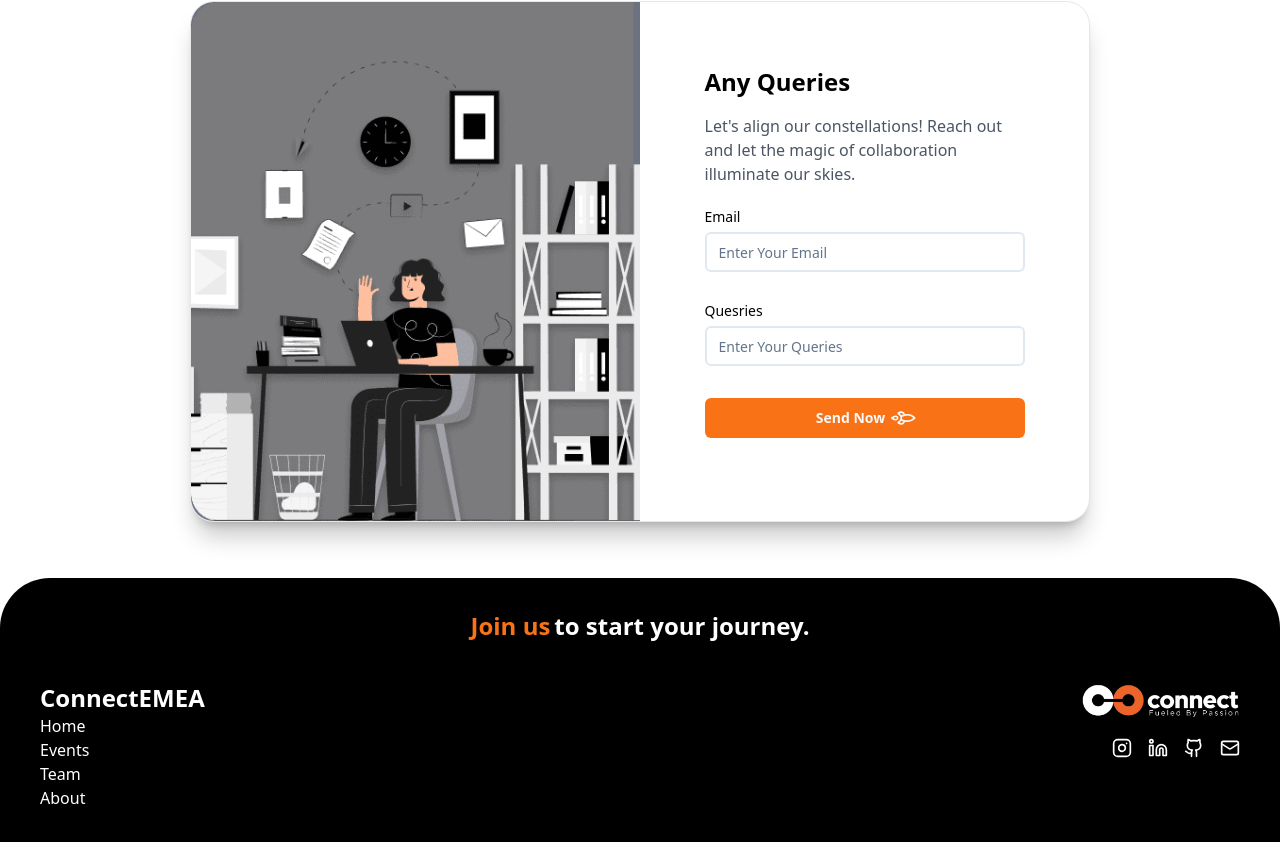
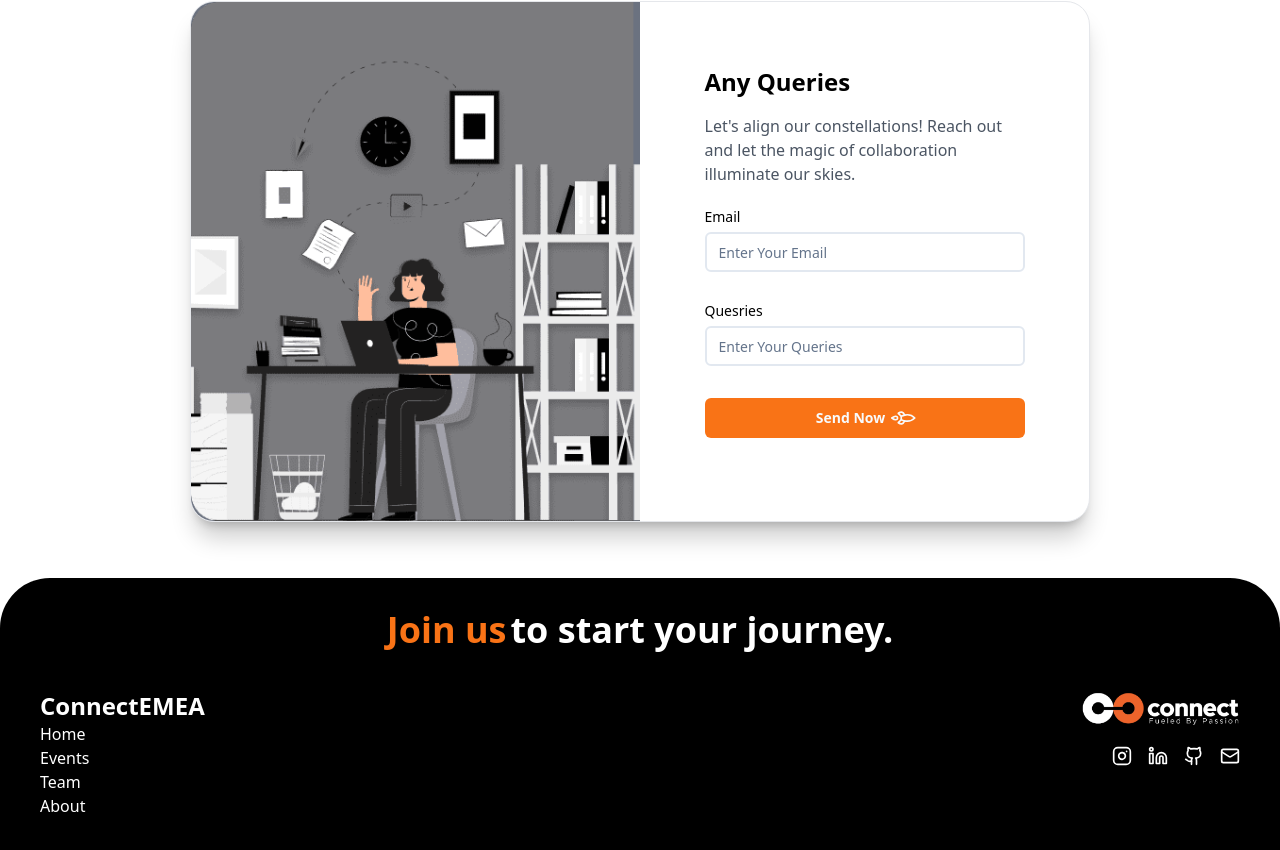
Before and after one commit to connectemea/connect_emea, a React (Vite) app: page / in a window 1280 px wide. Shown: the part 3478-4328 px from the top of the page. Built offline with nearby package versions, Linux system fonts and the light colour scheme; no server answers.

Commit message:
fix: update footer layout and styling

```diff
--- a/src/components/layout/Footer.tsx
+++ b/src/components/layout/Footer.tsx
@@ -1,12 +1,12 @@
-import Logo from "../../assets/icons/FooterLogo.png";
-import socialLink from "../../const/socialLinks";
-import navLinks from "../../const/navLinks";
+import Logo from "@/assets/icons/FooterLogo.png";
+import socialLink from "@/const/socialLinks";
+import navLinks from "@/const/navLinks";
 
 function Footer() {
   return (
     <footer className="bg-black text-white  p-8 rounded-t-[50px] bottom-0">
       <section className="flex flex-col gap-10 w-limit">
-        <h1 className="mx-auto text-2xl font-semibold">
+        <h1 className="mx-auto text-2xl md:text-4xl font-semibold">
           <span className="text-orange-500 mr-1">Join us</span>
           to start your journey.
         </h1>
```
